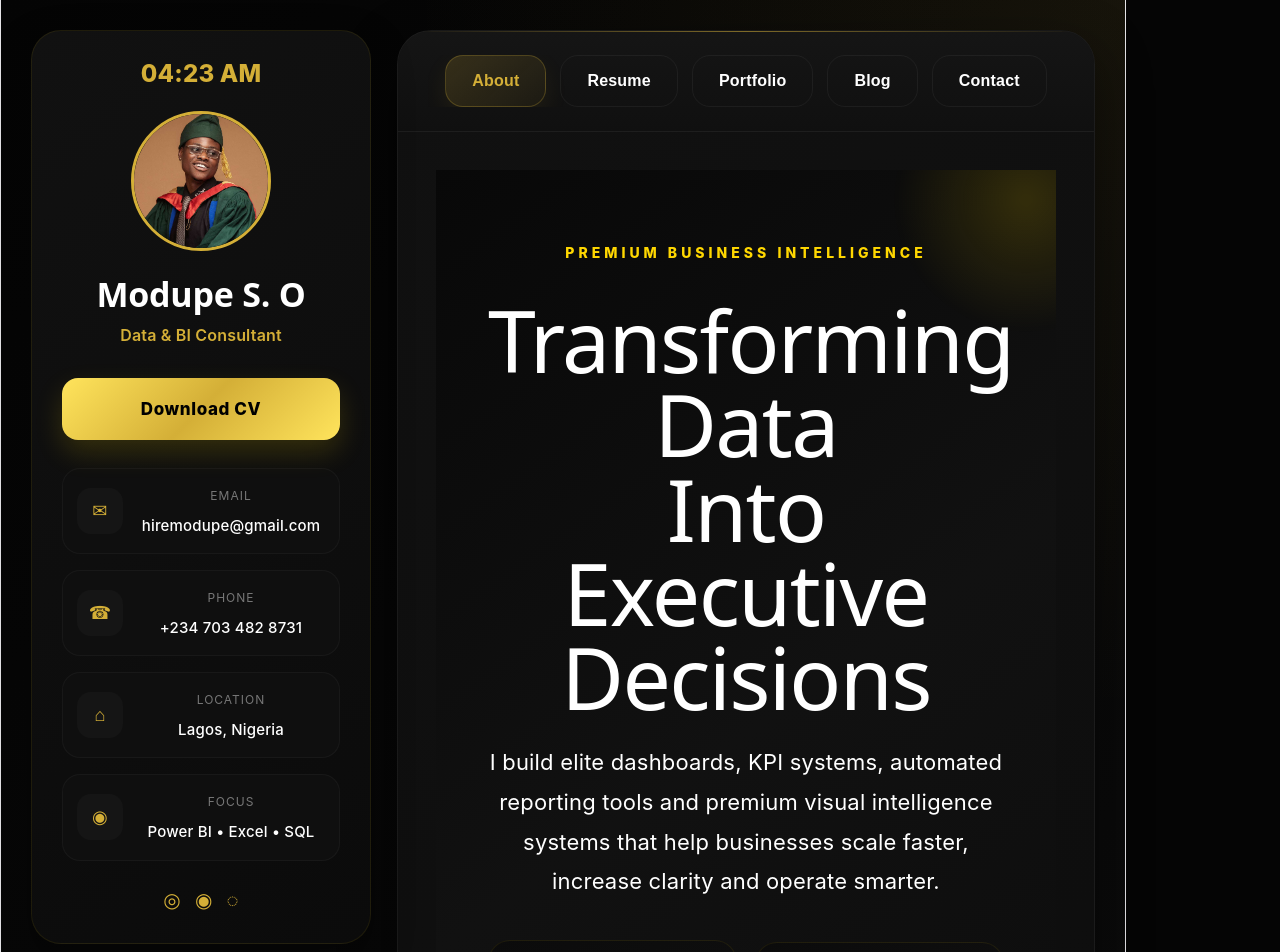
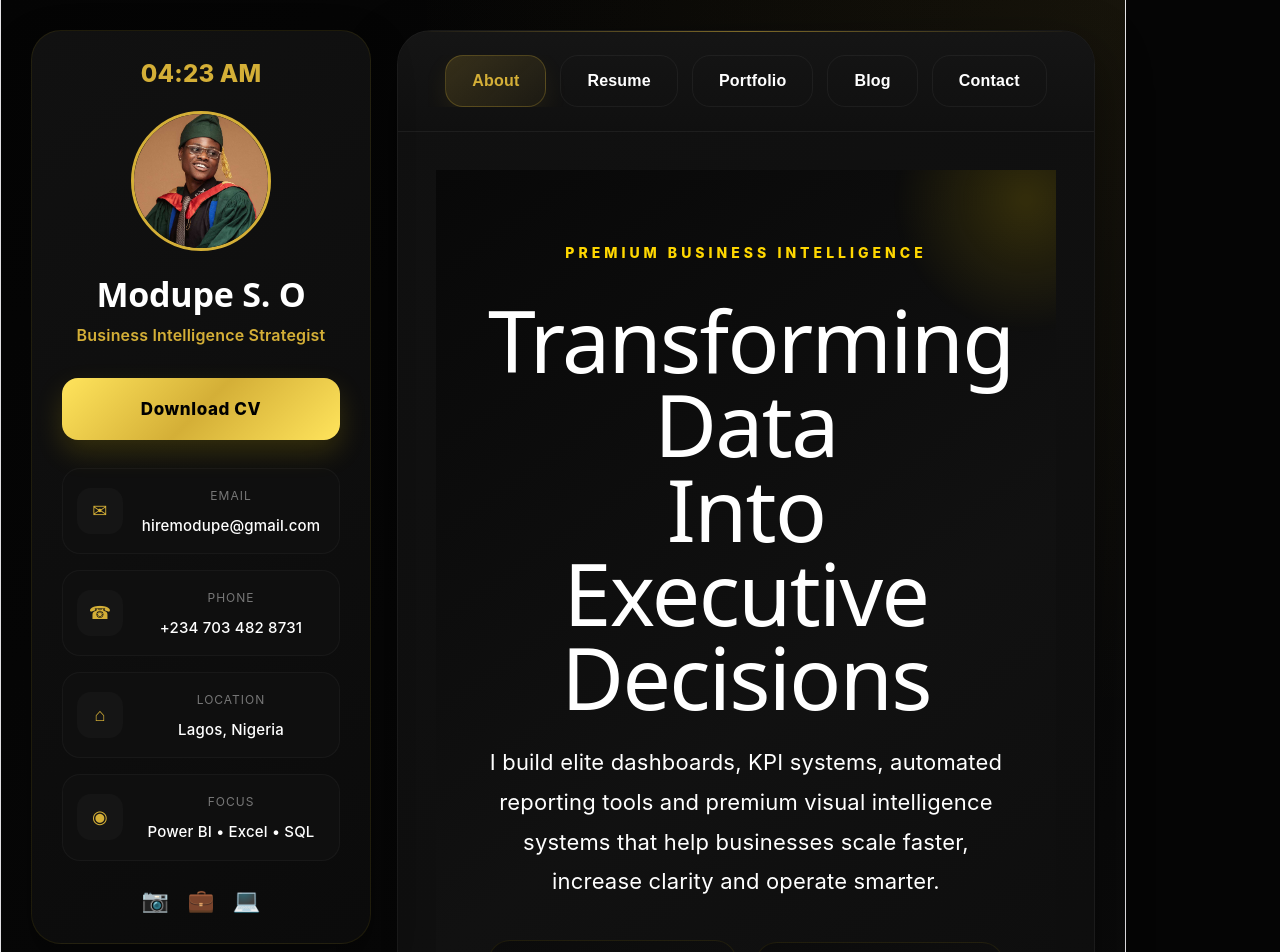
Before and after one commit to Lifeofasage-byte/modupe-portfolio, a React (Vite) app: page / in a window 1280 px wide. Shown: the top 952 px of the page. Built offline with nearby package versions, Linux system fonts and the light colour scheme.

Commit message:
Updated sidebar and portfolio changes

```diff
--- a/package.json
+++ b/package.json
@@ -10,6 +10,7 @@
     "preview": "vite preview"
   },
   "dependencies": {
+    "lucide-react": "^1.11.0",
     "react": "^19.2.5",
     "react-dom": "^19.2.5",
     "react-icons": "^5.6.0"
--- a/src/components/Sidebar.jsx
+++ b/src/components/Sidebar.jsx
@@ -1,5 +1,6 @@
 import React from "react";
 import { goldBtn } from "../styles";
+
 
 function Sidebar({ timeNow }) {
   const infoItems = [
@@ -73,7 +74,7 @@ function Sidebar({ timeNow }) {
             fontWeight: "600",
           }}
         >
-          Data & BI Consultant
+          Business Intelligence Strategist
         </p>
       </div>
 
@@ -154,20 +155,42 @@ function Sidebar({ timeNow }) {
         ))}
       </div>
 
-      {/* SOCIAL DOTS */}
+      {/* SOCIAL ICONS */}
 <div
   style={{
     marginTop: "26px",
     display: "flex",
     justifyContent: "center",
-          gap: "14px",
-          color: "#D4AF37",
-          fontSize: "20px",
+    gap: "18px",
+    fontSize: "22px",
   }}
 >
-        <span>◎</span>
-        <span>◉</span>
-        <span>◌</span>
+  <a
+    href="https://instagram.com/yourusername"
+    target="_blank"
+    rel="noreferrer"
+    style={{ color: "#D4AF37", textDecoration: "none" }}
+  >
+    📷
+  </a>
+
+  <a
+    href="https://linkedin.com/in/yourusername"
+    target="_blank"
+    rel="noreferrer"
+    style={{ color: "#D4AF37", textDecoration: "none" }}
+  >
+    💼
+  </a>
+
+  <a
+    href="https://github.com/yourusername"
+    target="_blank"
+    rel="noreferrer"
+    style={{ color: "#D4AF37", textDecoration: "none" }}
+  >
+    💻
+  </a>
 </div>
     </aside>
   );
```
Also changed, not shown: 1 other file (tests, documents, lock files or other folders). Lines whose indentation alone changed are shown as unchanged.
